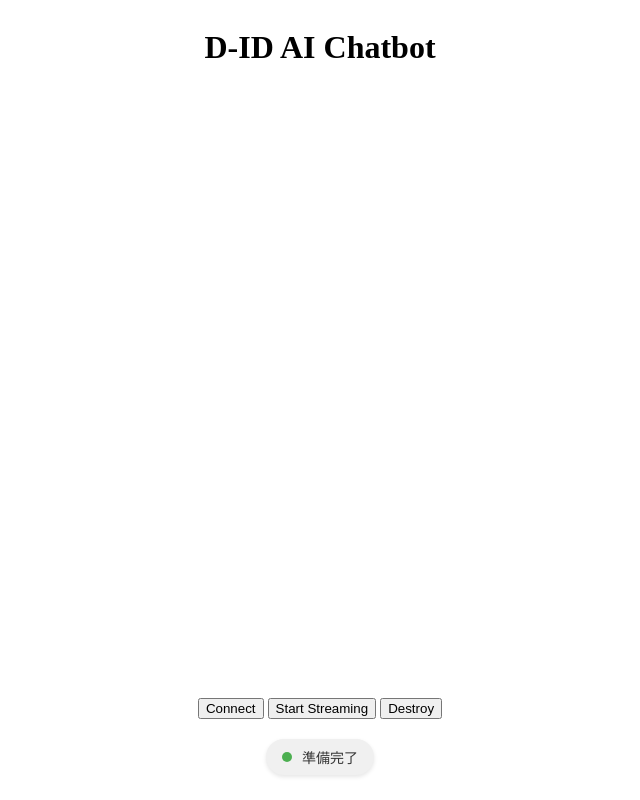
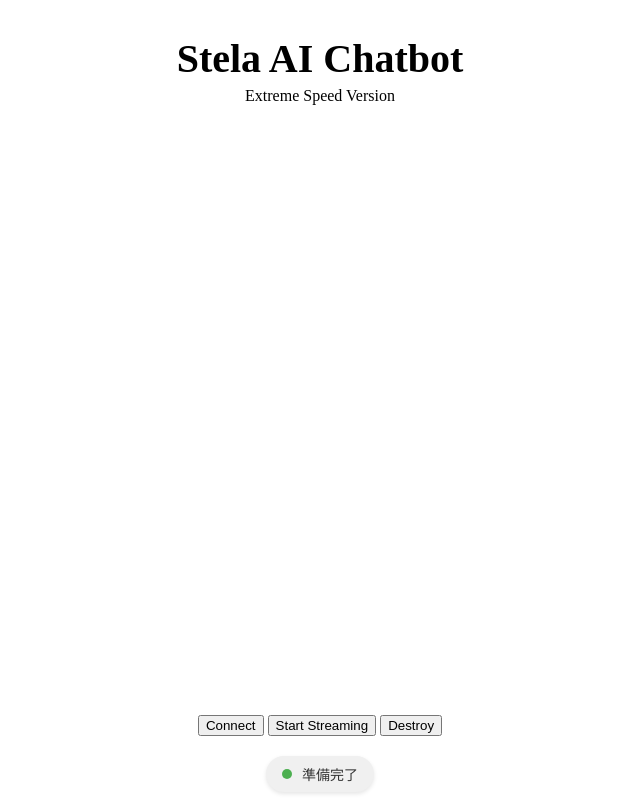
Before and after one commit to smorce/JUICE, a website: page juice/index.html in a window 1280 px wide. Shown: the whole page, without its empty margins (320-960 px from the left). Drawn offline with nearby package versions, Linux system fonts and the light colour scheme; no server answers.

Commit message:
✨ [feat] Stela AI Chatbotへの名称変更とスタイル調整
- D-ID AI ChatbotからStela AI Chatbotへ名称変更
- タイトル表示の改善
  - フォントサイズを大きく調整
  - "Extreme Speed Version"という説明を追加
- ビデオコンテナのサイズ調整
  - 幅を800pxから700pxに変更
- ビデオ要素のアスペクト比調整
  - 高さを133.33%から120%に変更

```diff
--- a/juice/index.html
+++ b/juice/index.html
@@ -1,7 +1,7 @@
 <!DOCTYPE html>
 <html>
 <head>
-  <title>D-ID AI Chatbot</title>
+  <title>Stela AI Chatbot</title>
   <link rel="icon" href="/assets/favicon.ico" type="image/x-icon">
   <style>
     body {
@@ -12,8 +12,8 @@
 
     #video-container {
       position: relative;
-      width: 800px;
-      height: 600px;  /* 800pxから600pxに変更 */
+      width: 700px;
+      height: 600px;  /* 700pxに変更 */
       overflow: hidden;
     }
 
@@ -22,7 +22,7 @@
       top: 0;
       left: 0;
       width: 100%;
-      height: 133.33%;  /* 100%から133.33%に変更 */
+      height: 120%;  /* 120%に変更 */
       object-fit: cover;
     }
 
@@ -94,7 +94,7 @@
   </style>
 </head>
 <body>
-  <h1>D-ID AI Chatbot</h1>
+  <h1 style="font-size: 2.5em; margin-bottom: 0;">Stela AI Chatbot</h1> <div style="font-size: 1.0em; margin-top: 5px;">Extreme Speed Version</div>
 
   <div id="video-container">
     <video id="idle-video-element" autoplay loop style="opacity: 1"></video>
```
